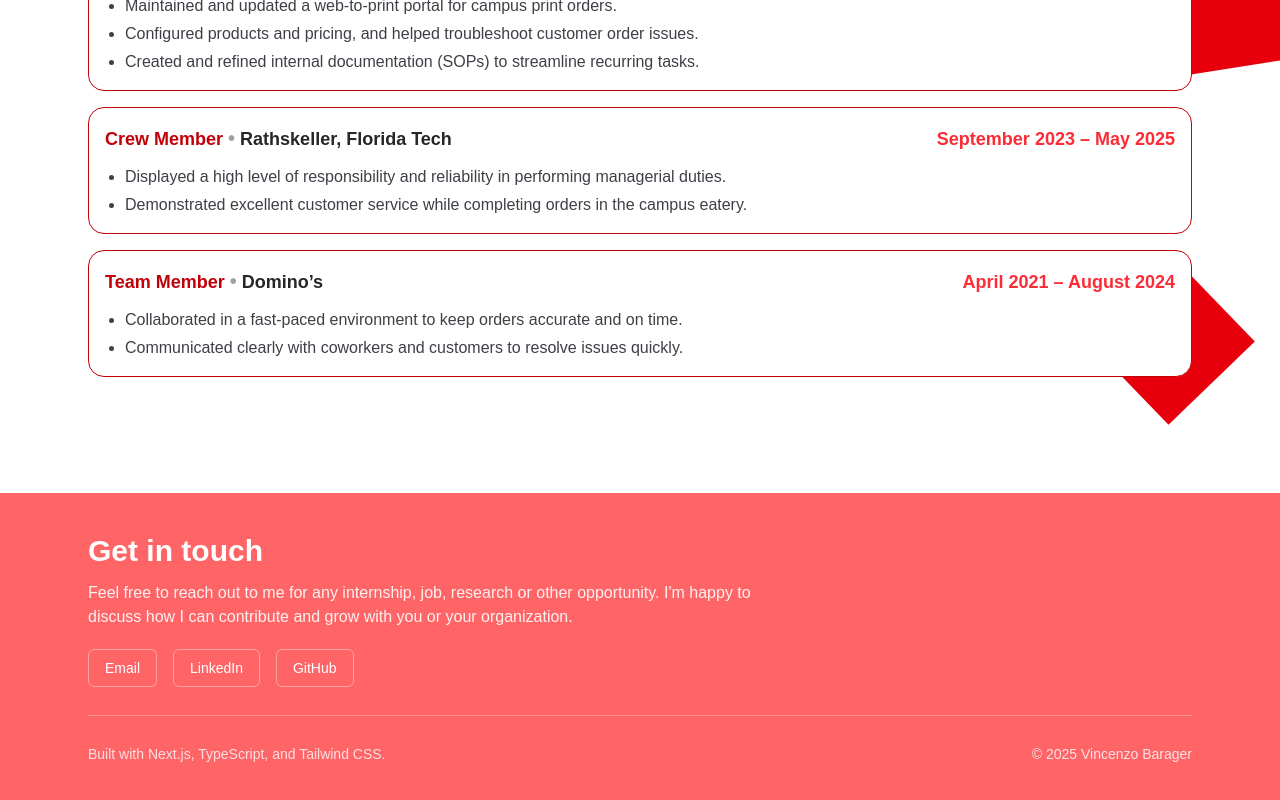
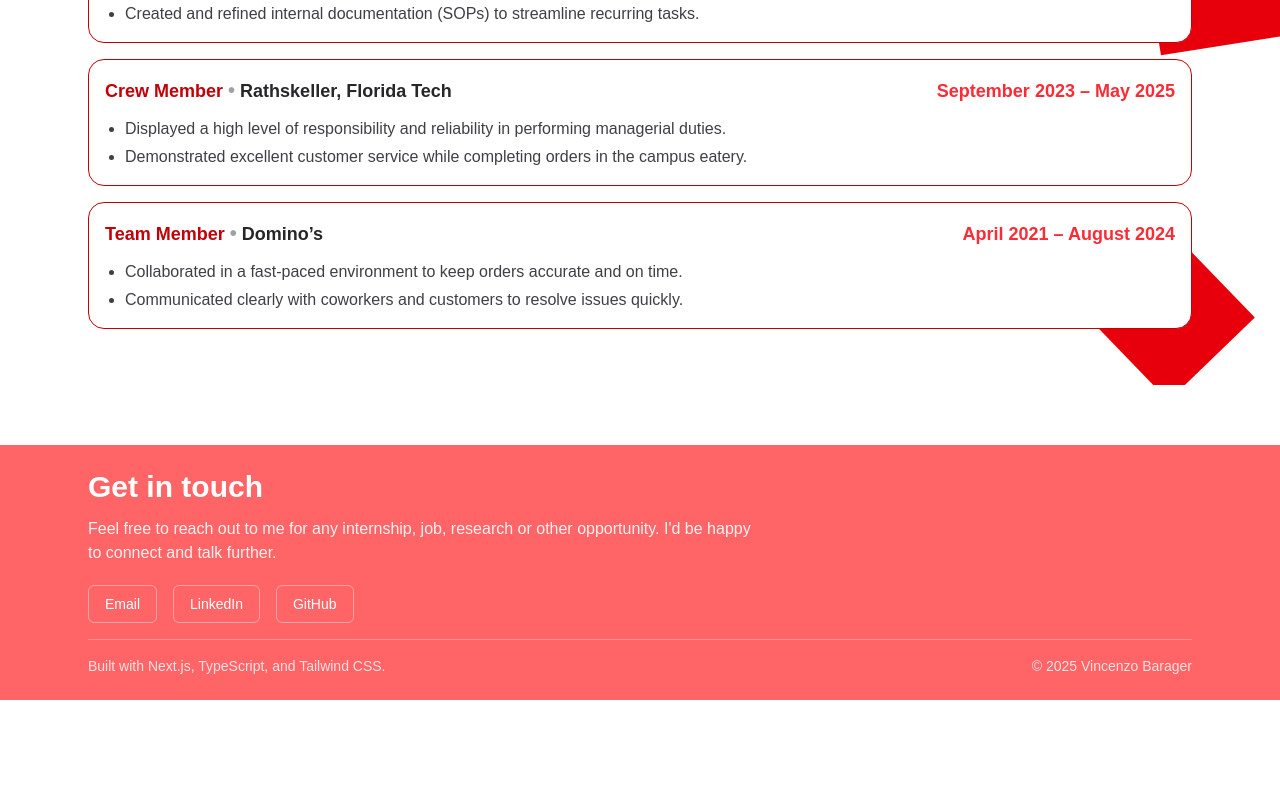
Before and after one commit to Dvizee/Vincenzo-portfolio, a Next.js app: page / in a window 1280 px wide. Shown: the part 1860-2660 px from the top of the page. After the commit the page ends 2560 px from the top, so only its background shows below. Built offline with nearby package versions, Linux system fonts and the light colour scheme.

Commit message:
Update section spacing, update footer wording

```diff
--- a/src/app/page.tsx
+++ b/src/app/page.tsx
@@ -90,7 +90,7 @@ export default function Home() {
 
 
   {/* Centered content */}
-  <div className="relative z-10 mx-auto max-w-6xl px-6 py-14 space-y-6">
+  <div className="relative z-10 mx-auto max-w-6xl px-6 pt-14 pb-8 space-y-6">
     <h2 className="text-3xl font-semibold text-purple-700 border-l-4 border-purple-600 pl-4">
       Projects
     </h2>
@@ -149,7 +149,7 @@ export default function Home() {
 </div>
 
 
-  <div className="relative z-10 mx-auto max-w-6xl px-6 py-14 space-y-6">
+  <div className="relative z-10 mx-auto max-w-6xl px-6 pt-8 pb-14 space-y-6">
     <h2 className="text-3xl font-semibold text-red-600 border-l-4 border-red-600 pl-4">
       Experience
     </h2>
@@ -191,12 +191,12 @@ export default function Home() {
 
   {/* FOOTER */}
   <footer className="mt-5 bg-red-400 text-white">
-    <div className="mx-auto max-w-6xl px-6 py-10 space-y-7">
+    <div className="mx-auto max-w-6xl px-6 py-6 space-y-4">
       <div className="space-y-3">
         <h2 className="text-2xl sm:text-3xl font-semibold">Get in touch</h2>
 
         <p className="max-w-2xl text-white/90">
-          Feel free to reach out to me for any internship, job, research or other opportunity. I'm happy to discuss how I can contribute and grow with you or your organization.
+          Feel free to reach out to me for any internship, job, research or other opportunity. I'd be happy to connect and talk further.
         </p>
 
         <div className="flex flex-wrap gap-4 pt-2">
```
